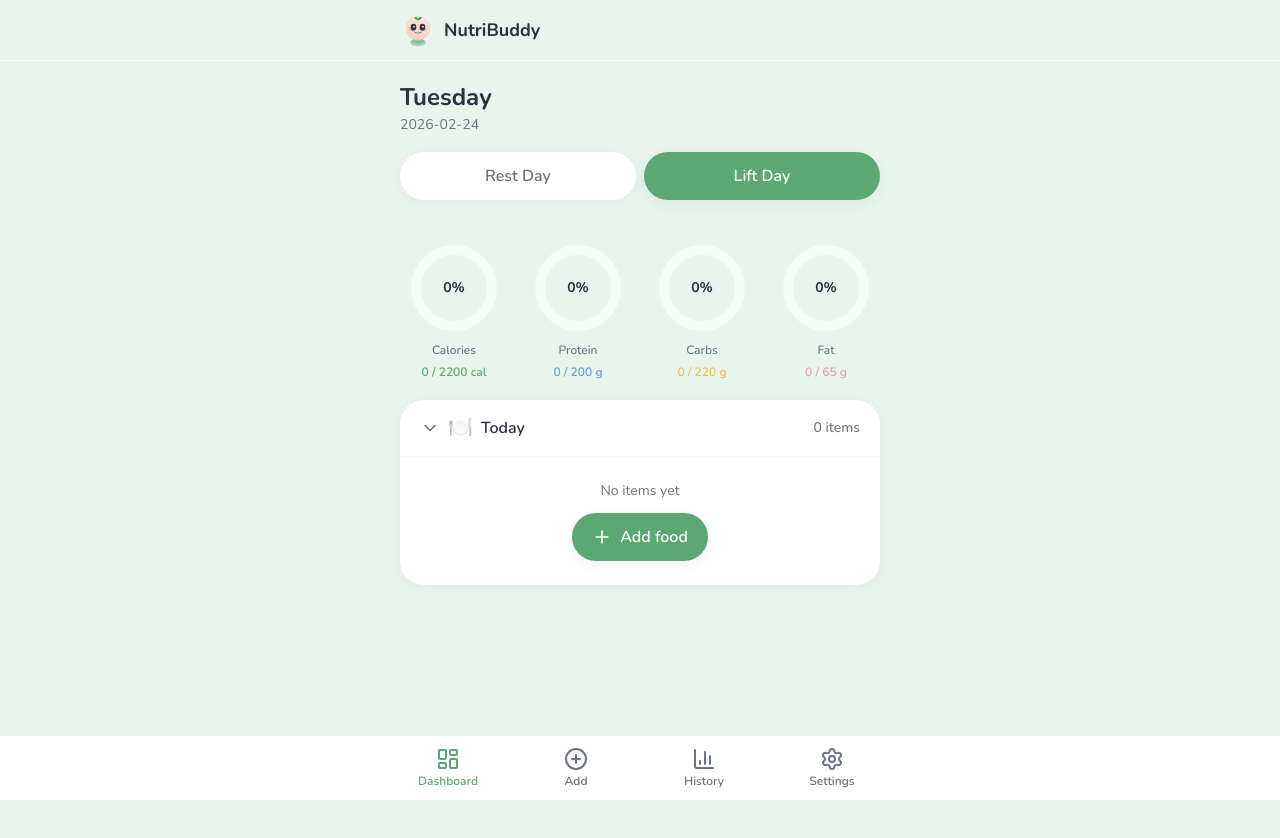
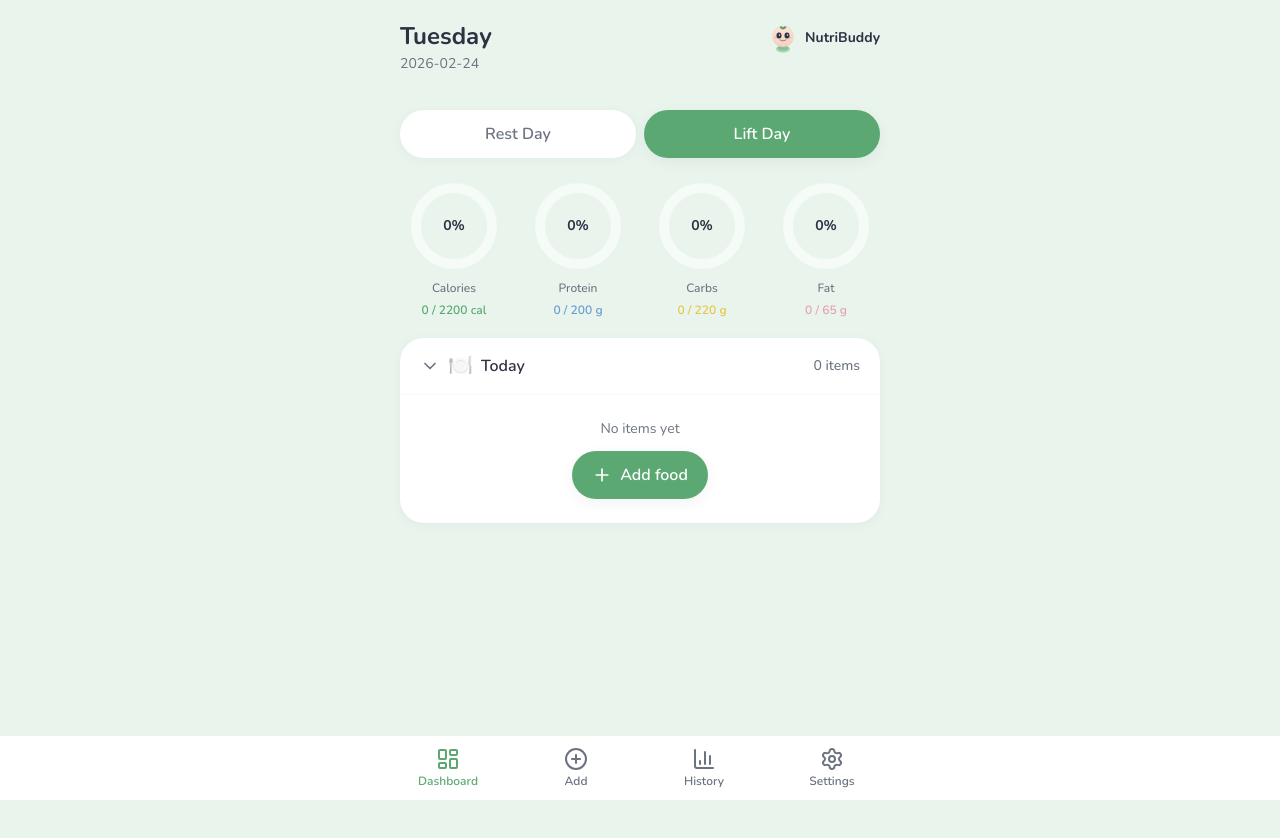
Before and after one commit to DrivenMadness/macro-tracker, a React (Vite) app: page / in a window 1280 px wide. Shown: the top 838 px of the page. Built offline with nearby package versions, Linux system fonts and the light colour scheme.

Commit message:
new logo

```diff
--- a/src/App.tsx
+++ b/src/App.tsx
@@ -87,12 +87,6 @@ function App() {
 
   return (
     <>
-      <header className="sticky top-0 z-30 bg-[var(--color-bg)]/95 backdrop-blur-sm border-b border-[var(--color-card-soft)] safe-area-pt">
-        <div className="max-w-lg mx-auto px-4 py-3 flex items-center gap-2">
-          <img src="/icons/chibi.svg" alt="" className="w-9 h-9 shrink-0" aria-hidden />
-          <h1 className="text-lg font-bold text-[var(--color-text)]">NutriBuddy</h1>
-        </div>
-      </header>
       <main className="min-h-screen">
         {tab === 'dashboard' && (
           <Dashboard
@@ -102,9 +96,15 @@ function App() {
         )}
         {tab === 'add' && (
           <div className="max-w-lg mx-auto px-4 py-8">
-            <h2 className="text-xl font-bold text-[var(--color-text)] mb-2">
-              Add food
-            </h2>
+            <div className="flex items-start justify-between gap-3 mb-2">
+              <div>
+                <h2 className="text-xl font-bold text-[var(--color-text)]">Add food</h2>
+              </div>
+              <div className="flex items-center gap-1.5 shrink-0" aria-label="NutriBuddy">
+                <img src="/icons/chibi.svg" alt="" className="w-8 h-8" aria-hidden />
+                <span className="text-sm font-bold text-[var(--color-text)]">NutriBuddy</span>
+              </div>
+            </div>
             <p className="text-[var(--color-text-muted)] mb-4">
               Tap the button below to search and add food to today&apos;s log.
             </p>
--- a/src/components/AddFood.tsx
+++ b/src/components/AddFood.tsx
@@ -42,9 +42,11 @@ export function AddFood({ onAdd, onPhotoScanConfirm, onManualAdd, onClose, foods
   return (
     <div className="fixed inset-0 z-50 bg-[var(--color-bg)] flex flex-col">
       <header className="flex items-center justify-between px-4 py-3 border-b border-[var(--color-card-soft)] shrink-0 bg-[var(--color-card)] shadow-[var(--shadow-card)]">
+        <h2 className="text-lg font-bold text-[var(--color-text)]">Add food</h2>
         <div className="flex items-center gap-2">
+          <div className="flex items-center gap-1.5" aria-label="NutriBuddy">
             <img src="/icons/chibi.svg" alt="" className="w-8 h-8 shrink-0" aria-hidden />
-          <h2 className="text-lg font-bold text-[var(--color-text)]">NutriBuddy · Add food</h2>
+            <span className="text-sm font-bold text-[var(--color-text)]">NutriBuddy</span>
           </div>
           <button
             type="button"
@@ -54,6 +56,7 @@ export function AddFood({ onAdd, onPhotoScanConfirm, onManualAdd, onClose, foods
           >
             <X className="w-6 h-6" />
           </button>
+        </div>
       </header>
 
       <div className="flex-1 overflow-auto px-4 py-4">
--- a/src/components/Dashboard.tsx
+++ b/src/components/Dashboard.tsx
@@ -51,17 +51,22 @@ export function Dashboard({ dailyLog, onAddFood }: DashboardProps) {
   return (
     <div className="max-w-lg mx-auto px-4 pb-6">
       {/* Date + Day type toggle */}
-      <div className="py-5">
+      <div className="py-5 flex items-start justify-between gap-3">
         <button
           type="button"
           onClick={goToToday}
-          className="text-left tap-bounce"
+          className="text-left tap-bounce shrink-0"
         >
           <p className="text-2xl font-bold text-[var(--color-text)]">
             {dayLabel}
           </p>
           <p className="text-sm text-[var(--color-text-muted)] mt-0.5">{date}</p>
         </button>
+        <div className="flex items-center gap-1.5 shrink-0 pt-0.5" aria-label="NutriBuddy">
+          <img src="/icons/chibi.svg" alt="" className="w-8 h-8" aria-hidden />
+          <span className="text-sm font-bold text-[var(--color-text)]">NutriBuddy</span>
+        </div>
+      </div>
 
         <div className="flex gap-2 mt-4">
           <button
@@ -87,7 +92,6 @@ export function Dashboard({ dailyLog, onAddFood }: DashboardProps) {
             Lift Day
           </button>
         </div>
-      </div>
 
       {/* Circular progress rings */}
       <div className="grid grid-cols-2 sm:grid-cols-4 gap-4 py-5">
--- a/src/components/Settings.tsx
+++ b/src/components/Settings.tsx
@@ -37,9 +37,13 @@ export function Settings() {
 
   return (
     <div className="max-w-lg mx-auto px-4 py-8 pb-24">
-      <h2 className="text-xl font-bold text-[var(--color-text)] mb-6">
-        Settings
-      </h2>
+      <div className="flex items-start justify-between gap-3 mb-6">
+        <h2 className="text-xl font-bold text-[var(--color-text)]">Settings</h2>
+        <div className="flex items-center gap-1.5 shrink-0" aria-label="NutriBuddy">
+          <img src="/icons/chibi.svg" alt="" className="w-8 h-8" aria-hidden />
+          <span className="text-sm font-bold text-[var(--color-text)]">NutriBuddy</span>
+        </div>
+      </div>
 
       {/* Macro targets */}
       <section className="mb-8">
--- a/src/components/WeeklySummary.tsx
+++ b/src/components/WeeklySummary.tsx
@@ -58,12 +58,17 @@ export function WeeklySummary() {
 
   return (
     <div className="max-w-lg mx-auto px-4 pb-24">
-      <h2 className="text-xl font-bold text-[var(--color-text)] pt-4 pb-2">
-        Summary
-      </h2>
-      <p className="text-sm text-[var(--color-text-muted)] mb-6">
-        Past 7 days
-      </p>
+      <div className="flex items-start justify-between gap-3 pt-4 pb-2">
+        <div>
+          <h2 className="text-xl font-bold text-[var(--color-text)]">Summary</h2>
+          <p className="text-sm text-[var(--color-text-muted)] mt-0.5">Past 7 days</p>
+        </div>
+        <div className="flex items-center gap-1.5 shrink-0" aria-label="NutriBuddy">
+          <img src="/icons/chibi.svg" alt="" className="w-8 h-8" aria-hidden />
+          <span className="text-sm font-bold text-[var(--color-text)]">NutriBuddy</span>
+        </div>
+      </div>
+      <div className="mb-6" />
 
       {/* Weekly bar chart: calories + protein */}
       <section className="rounded-3xl bg-[var(--color-card)] p-4 mb-4 shadow-[var(--shadow-card)]">
```
Lines whose indentation alone changed are shown as unchanged.
